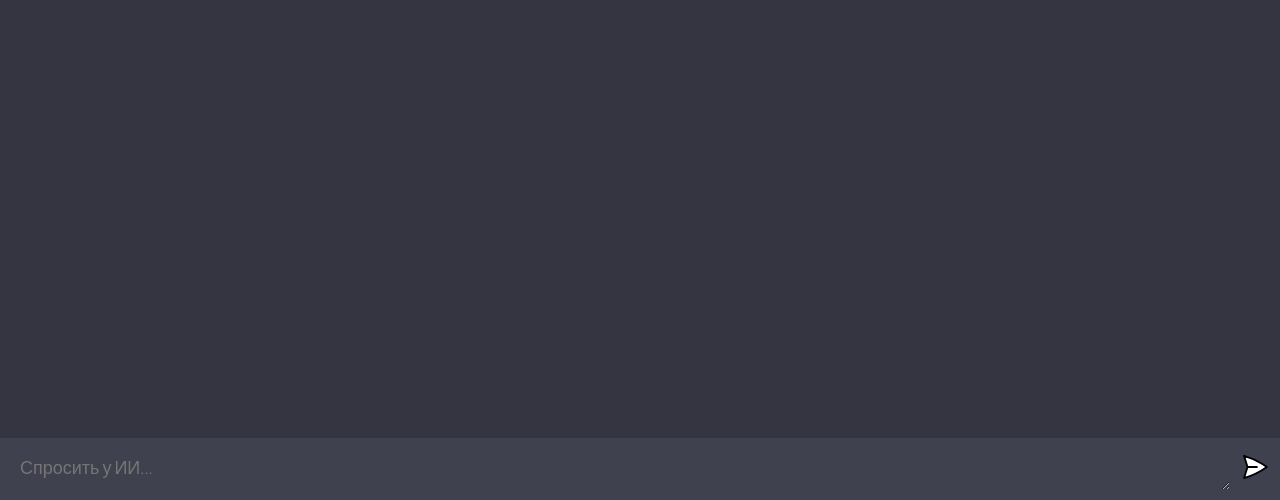
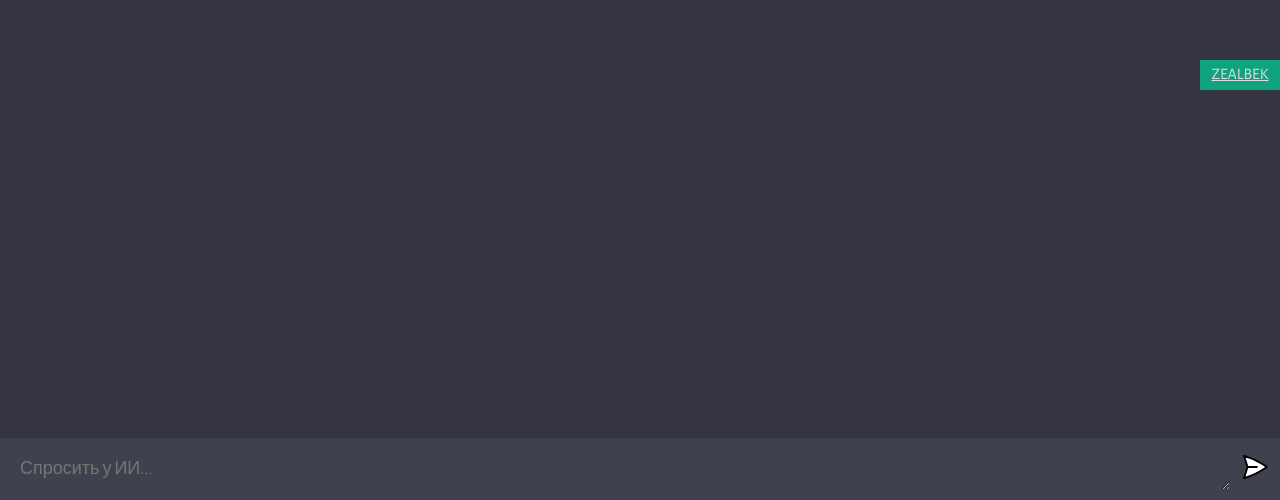
Before and after one commit to urgt/project, a website built with Vite: page client/index.html in a window 1280 px wide. Shown: the part 300-800 px from the top of the page. Built offline with nearby package versions, Linux system fonts and the light colour scheme.

Commit message:
credentials

```diff
--- a/client/index.html
+++ b/client/index.html
@@ -10,7 +10,9 @@
   <body>
     <div id="app">
       <div id="chat_container"></div>
-
+        <a href="https://t.me/zealbek" class="credits"><div>
+            ZEALBEK
+        </div></a>
       <form>
         <textarea name="prompt" rows="1" cols="1" placeholder="Спросить у ИИ..."></textarea>
         <button type="submit"><img src="assets/send.svg" alt="send" />
--- a/client/style.css
+++ b/client/style.css
@@ -148,3 +148,19 @@ form img {
   width: 30px;
   height: 30px;
 }
+
+.credits {
+  position: fixed;
+  right: 0;
+  top: 45vh;
+  width: 80px;
+  height: 30px;
+  background-color: #10a37f;
+  color: #dcdcdc;
+
+}
+
+.credits div {
+  text-align: center;
+  margin-top: 5px;
+}
```
